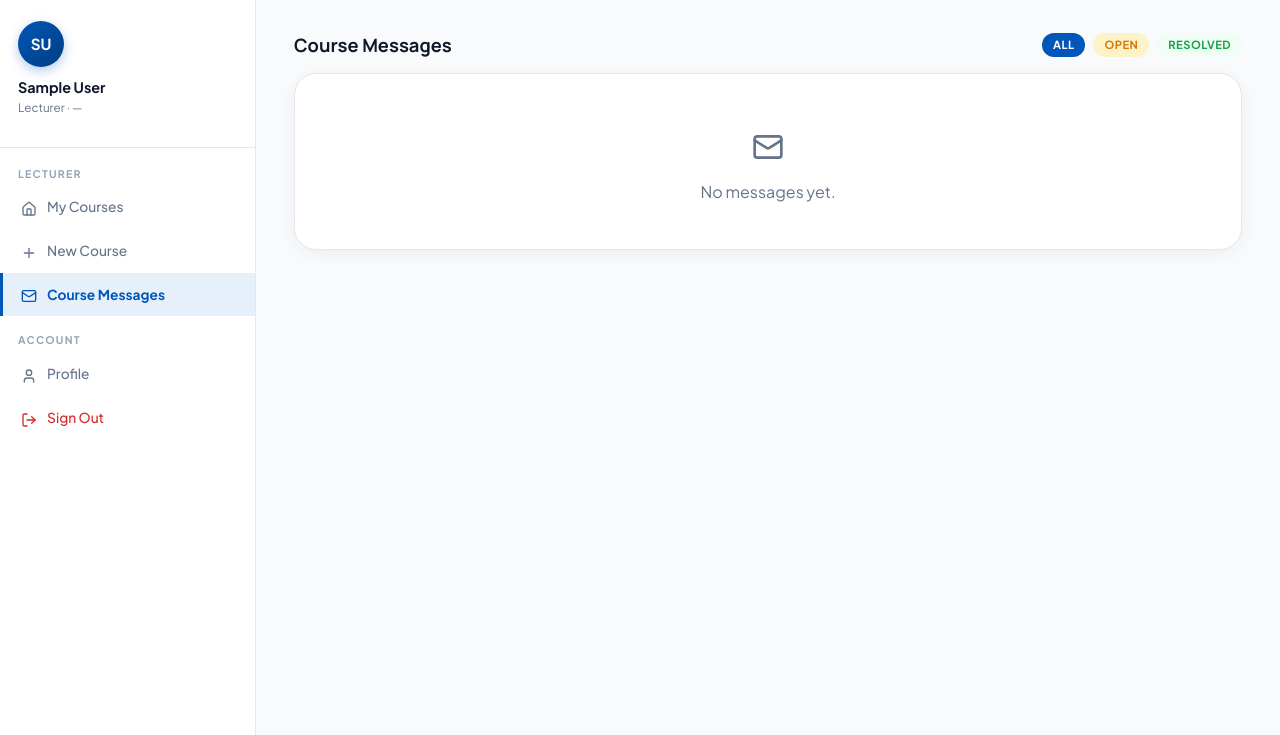
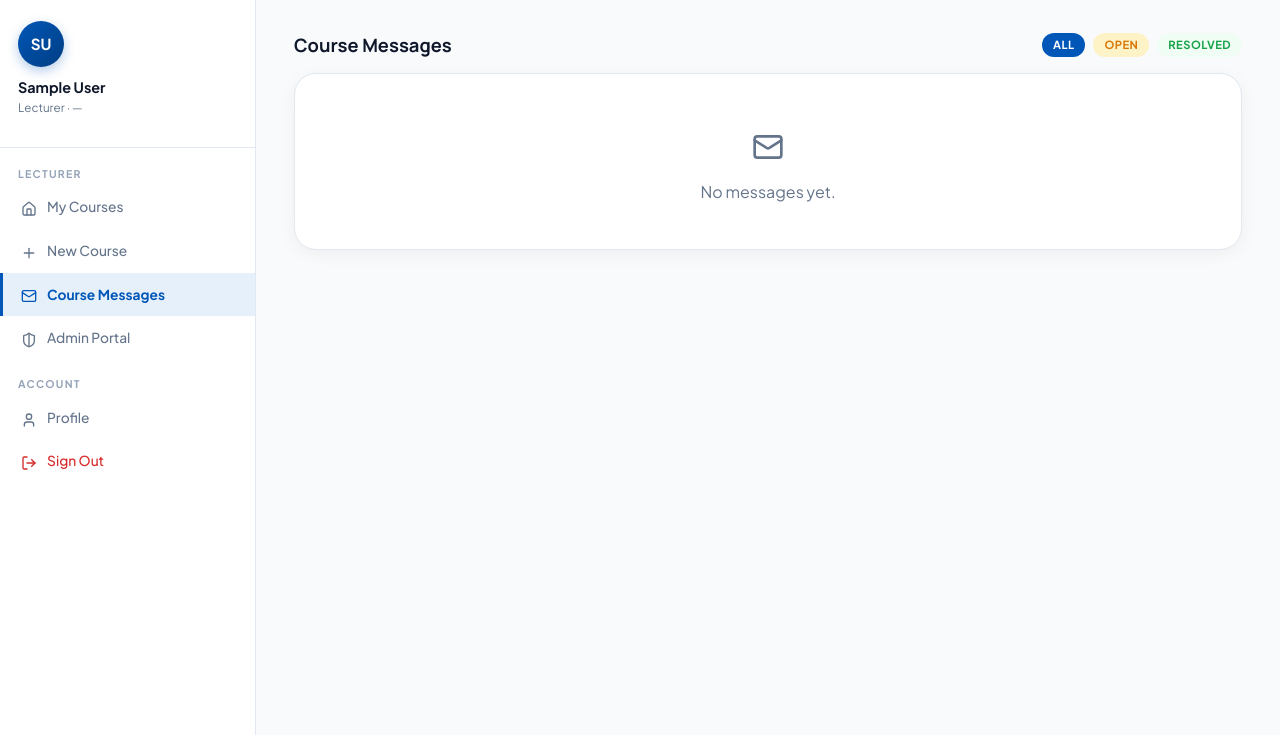
Before and after one commit to cyberking353/apkpolylms, a Django app: page /lecturer/messages/ in a window 1280 px wide. Shown: the part 65-800 px from the top of the page. Run offline with Django 5.2, Linux system fonts and the light colour scheme; the visitor is signed in with stand-in values (Sample User, id 1); data comes from the database, SQL or seed files in the repository; data that the repository does not hold is empty; some libraries are stand-ins or nearby versions.

Commit message:
feat: role switcher for admin-lecturer accounts (My Courses <-> Admin Portal)

```diff
--- a/portal/templates/portal/base.html
+++ b/portal/templates/portal/base.html
@@ -127,6 +127,11 @@
       <a href="{% url 'portal:dashboard' %}" class="pnl {% if request.resolver_match.url_name == 'dashboard' %}on{% endif %}">
         <span class="ic"><i data-lucide="house"></i></span> Dashboard
       </a>
+      {% if user.role == 'lecturer' %}
+      <a href="{% url 'courses:lecturer_dashboard' %}" class="pnl">
+        <span class="ic"><i data-lucide="book-open"></i></span> My Courses
+      </a>
+      {% endif %}
 
       <div class="pnl-section">People</div>
       <a href="{% url 'portal:student_list' %}" class="pnl {% if 'student' in request.resolver_match.url_name %}on{% endif %}">
--- /dev/null
+++ b/templates/courses/_admin_portal_link.html
@@ -0,0 +1,5 @@
+{% if user.is_staff %}
+<a href="{% url 'portal:dashboard' %}" class="sbl">
+  <span class="ic"><i data-lucide="shield-half"></i></span> Admin Portal
+</a>
+{% endif %}
--- a/templates/courses/lecturer_course_form.html
+++ b/templates/courses/lecturer_course_form.html
@@ -21,6 +21,8 @@
     <a href="{% url 'courses:lecturer_course_create' %}" class="sbl {% if is_new %}on{% endif %}">
       <span class="ic"><i data-lucide="plus"></i></span> New Course
     </a>
+
+    {% include 'courses/_admin_portal_link.html' %}
 
     <div class="sb-sec-lbl" style="margin-top:8px">Account</div>
     <a href="{% url 'accounts:profile' %}" class="sbl">
--- a/templates/courses/lecturer_dashboard.html
+++ b/templates/courses/lecturer_dashboard.html
@@ -47,6 +47,8 @@
       <span class="ic"><i data-lucide="bell"></i></span> Notifications
       {% if unread_notifications %}<span class="bge" style="background:var(--gold)">{{ unread_notifications }}</span>{% endif %}
     </a>
+
+    {% include 'courses/_admin_portal_link.html' %}
 
     <div class="sb-sec-lbl" style="margin-top:8px">Account</div>
     <a href="{% url 'accounts:profile' %}" class="sbl">
--- a/templates/courses/lecturer_exam_manage.html
+++ b/templates/courses/lecturer_exam_manage.html
@@ -14,6 +14,7 @@
     <div class="sb-sec-lbl">Lecturer</div>
     <a href="{% url 'courses:lecturer_dashboard' %}" class="sbl"><span class="ic"><i data-lucide="house"></i></span> My Courses</a>
     <a href="{% url 'courses:lecturer_course_edit' course.slug %}" class="sbl on"><span class="ic"><i data-lucide="pencil"></i></span> {{ course.title }}</a>
+    {% include 'courses/_admin_portal_link.html' %}
     <a href="{% url 'accounts:logout' %}" class="sbl" style="color:var(--rose)"><span class="ic"><i data-lucide="log-out"></i></span> Sign Out</a>
   </aside>
 
--- a/templates/courses/lecturer_message_list.html
+++ b/templates/courses/lecturer_message_list.html
@@ -15,6 +15,7 @@
     <a href="{% url 'courses:lecturer_dashboard' %}" class="sbl"><span class="ic"><i data-lucide="house"></i></span> My Courses</a>
     <a href="{% url 'courses:lecturer_course_create' %}" class="sbl"><span class="ic"><i data-lucide="plus"></i></span> New Course</a>
     <a href="{% url 'courses:lecturer_message_list' %}" class="sbl on"><span class="ic"><i data-lucide="mail"></i></span> Course Messages</a>
+    {% include 'courses/_admin_portal_link.html' %}
     <div class="sb-sec-lbl" style="margin-top:8px">Account</div>
     <a href="{% url 'accounts:profile' %}" class="sbl"><span class="ic"><i data-lucide="user"></i></span> Profile</a>
     <a href="{% url 'accounts:logout' %}" class="sbl" style="color:var(--rose)"><span class="ic"><i data-lucide="log-out"></i></span> Sign Out</a>
--- a/templates/courses/lecturer_notifications.html
+++ b/templates/courses/lecturer_notifications.html
@@ -16,6 +16,7 @@
     <a href="{% url 'courses:lecturer_course_create' %}" class="sbl"><span class="ic"><i data-lucide="plus"></i></span> New Course</a>
     <a href="{% url 'courses:lecturer_message_list' %}" class="sbl"><span class="ic"><i data-lucide="mail"></i></span> Course Messages</a>
     <a href="{% url 'courses:lecturer_notifications' %}" class="sbl on"><span class="ic"><i data-lucide="bell"></i></span> Notifications</a>
+    {% include 'courses/_admin_portal_link.html' %}
     <div class="sb-sec-lbl" style="margin-top:8px">Account</div>
     <a href="{% url 'accounts:profile' %}" class="sbl"><span class="ic"><i data-lucide="user"></i></span> Profile</a>
     <a href="{% url 'accounts:logout' %}" class="sbl" style="color:var(--rose)"><span class="ic"><i data-lucide="log-out"></i></span> Sign Out</a>
--- a/templates/courses/lecturer_progress.html
+++ b/templates/courses/lecturer_progress.html
@@ -29,6 +29,7 @@
     <a href="{% url 'courses:lecturer_dashboard' %}" class="sbl">
       <span class="ic"><i data-lucide="house"></i></span> My Courses
     </a>
+    {% include 'courses/_admin_portal_link.html' %}
     <a href="{% url 'accounts:profile' %}" class="sbl">
       <span class="ic"><i data-lucide="user"></i></span> Profile
     </a>
--- a/templates/courses/lecturer_quiz_form.html
+++ b/templates/courses/lecturer_quiz_form.html
@@ -13,6 +13,7 @@
     <div class="sb-sec-lbl">Lecturer</div>
     <a href="{% url 'courses:lecturer_dashboard' %}" class="sbl"><span class="ic"><i data-lucide="house"></i></span> My Courses</a>
     <a href="{% url 'courses:lecturer_course_edit' course.slug %}" class="sbl on"><span class="ic"><i data-lucide="pencil"></i></span> {{ course.title }}</a>
+    {% include 'courses/_admin_portal_link.html' %}
     <a href="{% url 'accounts:logout' %}" class="sbl" style="color:var(--rose)"><span class="ic"><i data-lucide="log-out"></i></span> Sign Out</a>
   </aside>
   <main class="dmain">
--- a/templates/courses/lecturer_quiz_manage.html
+++ b/templates/courses/lecturer_quiz_manage.html
@@ -14,6 +14,7 @@
     <div class="sb-sec-lbl">Lecturer</div>
     <a href="{% url 'courses:lecturer_dashboard' %}" class="sbl"><span class="ic"><i data-lucide="house"></i></span> My Courses</a>
     <a href="{% url 'courses:lecturer_course_edit' course.slug %}" class="sbl on"><span class="ic"><i data-lucide="pencil"></i></span> {{ course.title }}</a>
+    {% include 'courses/_admin_portal_link.html' %}
     <a href="{% url 'accounts:logout' %}" class="sbl" style="color:var(--rose)"><span class="ic"><i data-lucide="log-out"></i></span> Sign Out</a>
   </aside>
 
--- a/templates/courses/lecturer_results.html
+++ b/templates/courses/lecturer_results.html
@@ -26,6 +26,8 @@
     <a href="{% url 'courses:lecturer_message_list' %}" class="sbl">
       <span class="ic"><i data-lucide="mail"></i></span> Course Messages
     </a>
+
+    {% include 'courses/_admin_portal_link.html' %}
 
     <div class="sb-sec-lbl" style="margin-top:8px">Account</div>
     <a href="{% url 'accounts:profile' %}" class="sbl">
--- a/templates/courses/lecturer_student_progress.html
+++ b/templates/courses/lecturer_student_progress.html
@@ -19,6 +19,7 @@
     <a href="{% url 'courses:lecturer_course_edit' course.slug %}" class="sbl">
       <span class="ic"><i data-lucide="pencil"></i></span> Edit Course
     </a>
+    {% include 'courses/_admin_portal_link.html' %}
   </aside>
 
   <main class="dmain">
```
